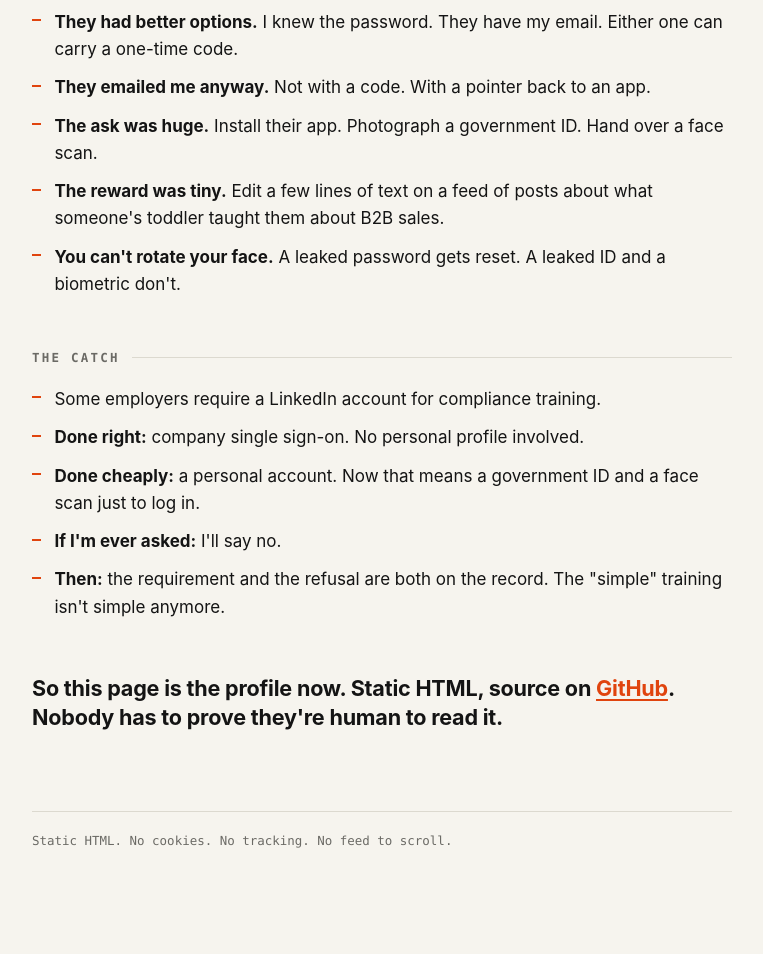
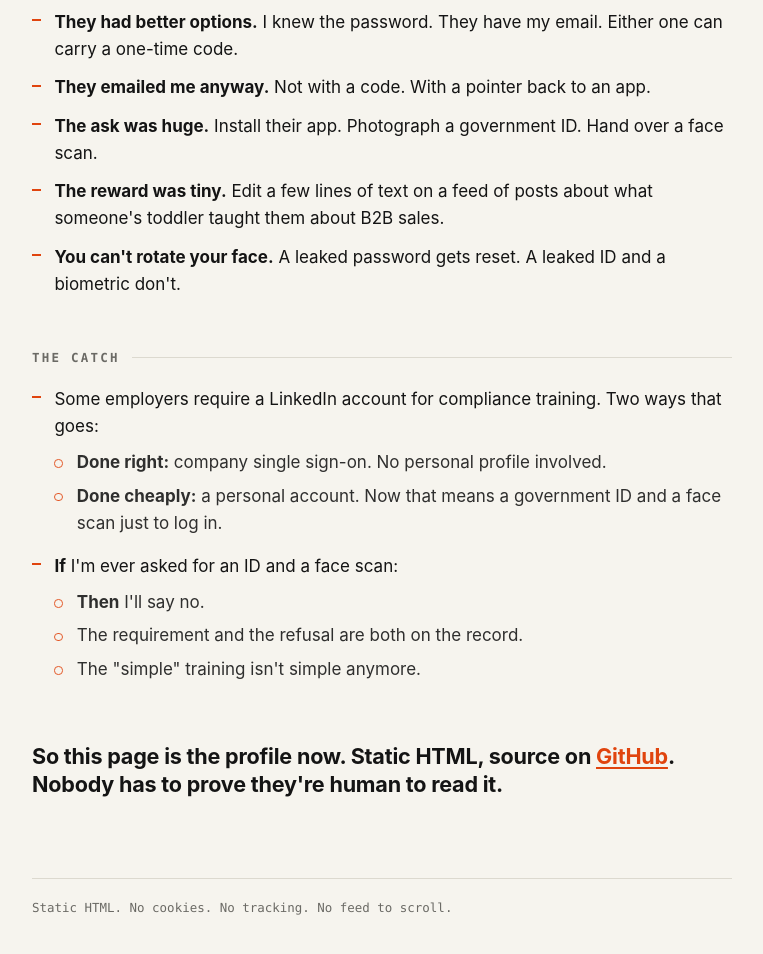
Before and after one commit to jimsander/jimsander.net, a plain HTML site: page why-not-linkedin.html in a window 1280 px wide. Shown: the part 3852-4806 px from the top of the page, without its empty margins (258-1021 px from the left). Before the commit the page ends 4749 px from the top, so only its background shows below. Drawn offline with Linux system fonts and the light colour scheme.

Commit message:
Nested if/then bullets in the catch section

```diff
--- a/style.css
+++ b/style.css
@@ -240,3 +240,15 @@ h2[id], aside[id] { scroll-margin-top: 1.5rem; }
 .toc a:hover { color: var(--accent); }
 .toc.inline { border: 0; padding: 0; }
 .toc.inline ol { display: flex; flex-wrap: wrap; gap: 0.4rem 1.4rem; }
+
+/* nested bullets */
+ul.pts ul.pts { margin: 0.35rem 0 0.1rem; }
+ul.pts ul.pts li { padding-top: 0.2rem; padding-bottom: 0.2rem; color: var(--fg); opacity: 0.88; }
+ul.pts ul.pts li::before {
+  width: 0.4rem;
+  height: 0.4rem;
+  top: 0.8em;
+  border: 1.5px solid var(--accent);
+  border-radius: 50%;
+  background: transparent;
+}
--- a/why-not-linkedin.html
+++ b/why-not-linkedin.html
@@ -102,11 +102,19 @@
 
       <h2 id="the-catch">The catch</h2>
       <ul class="pts">
-        <li>Some employers require a LinkedIn account for compliance training.</li>
-        <li><strong>Done right:</strong> company single sign-on. No personal profile involved.</li>
-        <li><strong>Done cheaply:</strong> a personal account. Now that means a government ID and a face scan just to log in.</li>
-        <li><strong>If I'm ever asked:</strong> I'll say no.</li>
-        <li><strong>Then:</strong> the requirement and the refusal are both on the record. The "simple" training isn't simple anymore.</li>
+        <li>Some employers require a LinkedIn account for compliance training. Two ways that goes:
+          <ul class="pts">
+            <li><strong>Done right:</strong> company single sign-on. No personal profile involved.</li>
+            <li><strong>Done cheaply:</strong> a personal account. Now that means a government ID and a face scan just to log in.</li>
+          </ul>
+        </li>
+        <li><strong>If</strong> I'm ever asked for an ID and a face scan:
+          <ul class="pts">
+            <li><strong>Then</strong> I'll say no.</li>
+            <li>The requirement and the refusal are both on the record.</li>
+            <li>The "simple" training isn't simple anymore.</li>
+          </ul>
+        </li>
       </ul>
 
       <p class="closer">So this page is the profile now. Static HTML, source on
```
